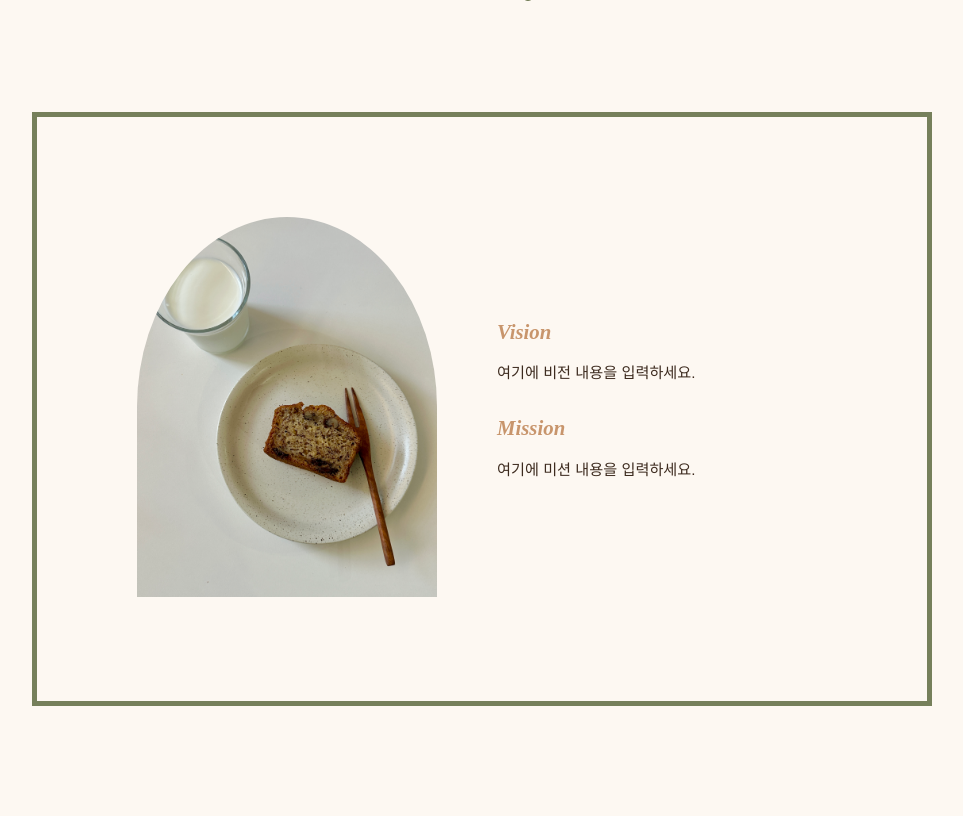
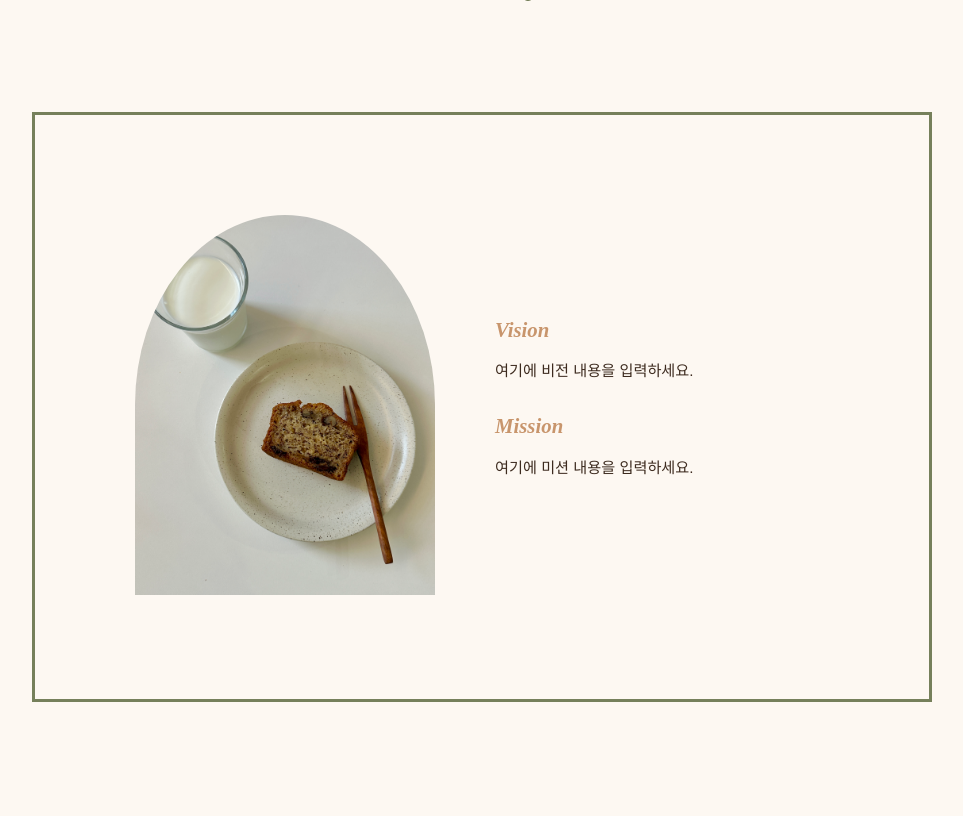
Before and after one commit to moonmin76/horneado, a Flask app: page /info in a window 1280 px wide. Shown: the part 85-901 px from the top of the page, without its empty margins (158-1121 px from the left). After the commit the page ends 787 px from the top, so only its background shows below. Run offline with Flask 3, Linux system fonts and the light colour scheme; some web fonts are replaced.

Commit message:
Update style.css

```diff
--- a/static/style.css
+++ b/static/style.css
@@ -193,9 +193,9 @@ nav {
   display: flex;
   gap: 60px;              /* ← 사진과 텍스트 사이 간격 */
   align-items: center;
-  max-width: 3000px;       /* ← 박스 가로 크기 */
+  max-width: 5000px;       /* ← 박스 가로 크기 */
   margin: 0 auto;         /* ← 가운데 정렬 */
-  border: 5px solid #76805b;  /* ← 선 굵기 | 선 색 */
+  border: 3px solid #76805b;  /* ← 선 굵기 | 선 색 */
   border-radius: 0px;    /* ← 모서리 둥글기, 0이면 사각형 */
   padding: 100px;          /* ← 안쪽 여백, 클수록 높이 늘어남 */
 }
```
